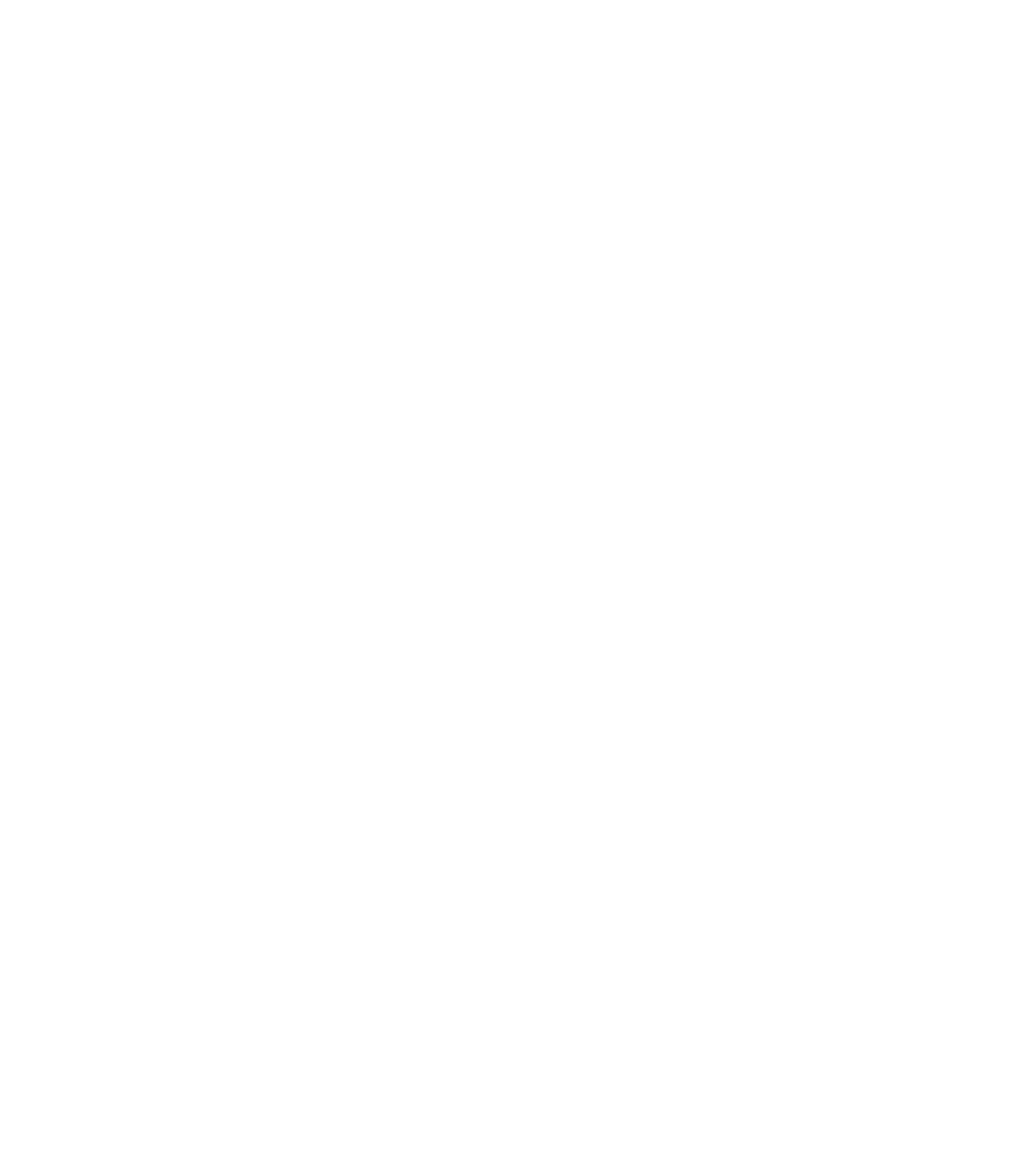
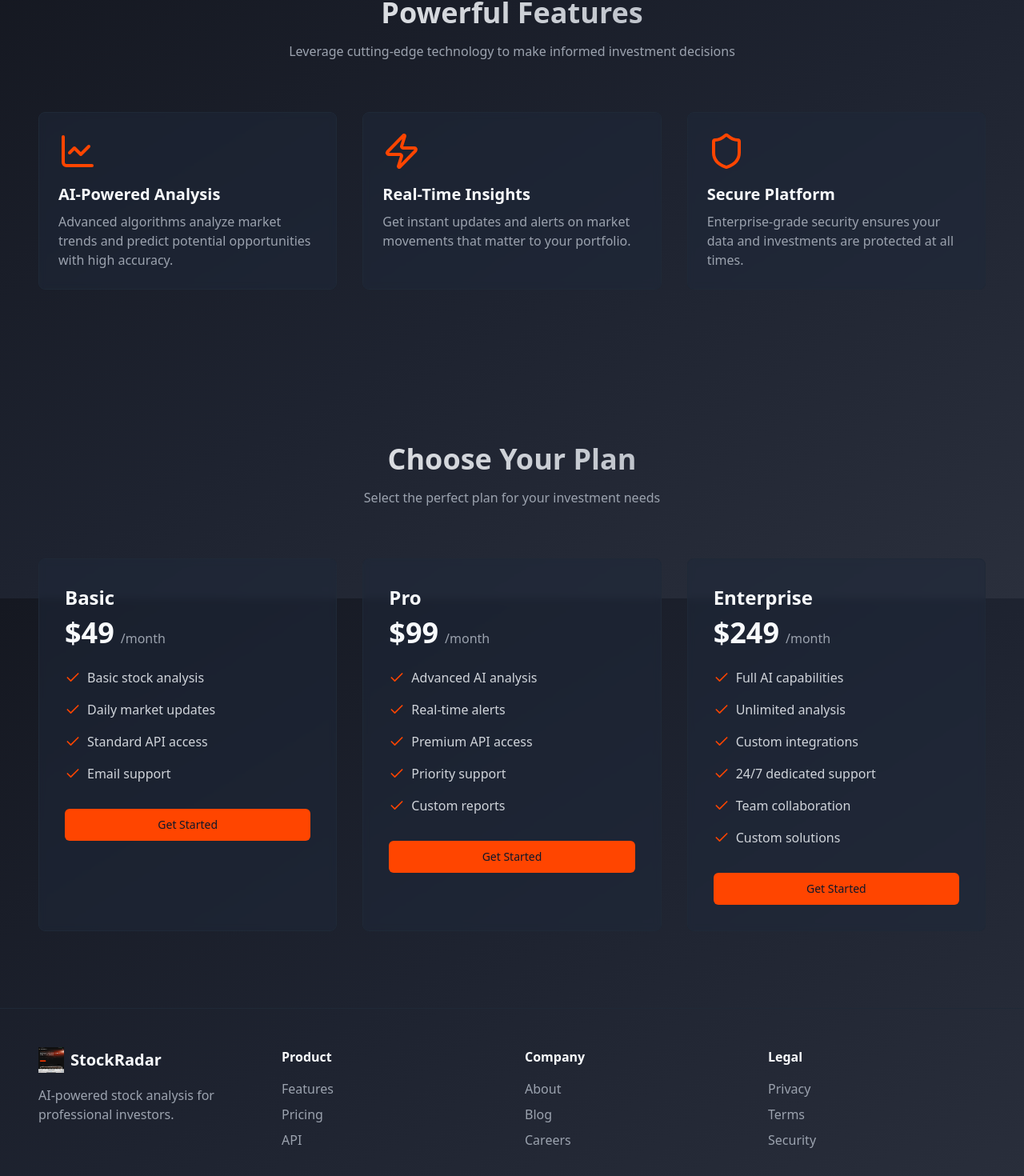
Before and after one commit to StockRadar-ai/stockradar.ai, a React (Vite) app: page / in a window 1280 px wide. Shown: the part 852-2322 px from the top of the page at 80% size. Before the commit the page ends 800 px from the top, so only its background shows below. Built offline with nearby package versions, Linux system fonts and the light colour scheme.

Commit message:
Fix visibility of new sections
Updated the layout or styles to ensure that the new sections are visible in the application.
[skip gpt_engineer]

```diff
--- /dev/null
+++ b/src/components/Features.tsx
@@ -0,0 +1,49 @@
+import { LineChart, Zap, Shield } from "lucide-react";
+
+const Features = () => {
+  const features = [
+    {
+      icon: <LineChart className="w-12 h-12 text-primary" />,
+      title: "AI-Powered Analysis",
+      description: "Advanced algorithms analyze market trends and predict potential opportunities with high accuracy."
+    },
+    {
+      icon: <Zap className="w-12 h-12 text-primary" />,
+      title: "Real-Time Insights",
+      description: "Get instant updates and alerts on market movements that matter to your portfolio."
+    },
+    {
+      icon: <Shield className="w-12 h-12 text-primary" />,
+      title: "Secure Platform",
+      description: "Enterprise-grade security ensures your data and investments are protected at all times."
+    }
+  ];
+
+  return (
+    <section className="py-24 px-4" id="features">
+      <div className="container mx-auto">
+        <h2 className="text-3xl md:text-4xl font-bold text-center mb-4 bg-gradient-to-r from-white to-gray-400 bg-clip-text text-transparent">
+          Powerful Features
+        </h2>
+        <p className="text-gray-400 text-center mb-16 max-w-2xl mx-auto">
+          Leverage cutting-edge technology to make informed investment decisions
+        </p>
+
+        <div className="grid md:grid-cols-3 gap-8">
+          {features.map((feature, index) => (
+            <div
+              key={index}
+              className="p-6 rounded-lg bg-secondary/50 backdrop-blur-sm border border-gray-800 hover:border-primary/50 transition-all duration-300"
+            >
+              <div className="mb-4">{feature.icon}</div>
+              <h3 className="text-xl font-semibold mb-2">{feature.title}</h3>
+              <p className="text-gray-400">{feature.description}</p>
+            </div>
+          ))}
+        </div>
+      </div>
+    </section>
+  );
+};
+
+export default Features;
--- /dev/null
+++ b/src/components/Footer.tsx
@@ -0,0 +1,52 @@
+const Footer = () => {
+  return (
+    <footer className="py-12 px-4 border-t border-gray-800">
+      <div className="container mx-auto">
+        <div className="grid md:grid-cols-4 gap-8">
+          <div>
+            <div className="flex items-center space-x-2 mb-4">
+              <img src="/lovable-uploads/89534923-4a0d-450e-8593-e1c8ce2568a3.png" alt="StockRadar Logo" className="h-8 w-8" />
+              <span className="text-xl font-semibold">StockRadar</span>
+            </div>
+            <p className="text-gray-400">
+              AI-powered stock analysis for professional investors.
+            </p>
+          </div>
+
+          <div>
+            <h4 className="font-semibold mb-4">Product</h4>
+            <ul className="space-y-2">
+              <li><a href="#features" className="text-gray-400 hover:text-primary">Features</a></li>
+              <li><a href="#pricing" className="text-gray-400 hover:text-primary">Pricing</a></li>
+              <li><a href="#" className="text-gray-400 hover:text-primary">API</a></li>
+            </ul>
+          </div>
+
+          <div>
+            <h4 className="font-semibold mb-4">Company</h4>
+            <ul className="space-y-2">
+              <li><a href="#" className="text-gray-400 hover:text-primary">About</a></li>
+              <li><a href="#" className="text-gray-400 hover:text-primary">Blog</a></li>
+              <li><a href="#" className="text-gray-400 hover:text-primary">Careers</a></li>
+            </ul>
+          </div>
+
+          <div>
+            <h4 className="font-semibold mb-4">Legal</h4>
+            <ul className="space-y-2">
+              <li><a href="#" className="text-gray-400 hover:text-primary">Privacy</a></li>
+              <li><a href="#" className="text-gray-400 hover:text-primary">Terms</a></li>
+              <li><a href="#" className="text-gray-400 hover:text-primary">Security</a></li>
+            </ul>
+          </div>
+        </div>
+
+        <div className="mt-12 pt-8 border-t border-gray-800 text-center text-gray-400">
+          <p>&copy; {new Date().getFullYear()} StockRadar. All rights reserved.</p>
+        </div>
+      </div>
+    </footer>
+  );
+};
+
+export default Footer;
--- /dev/null
+++ b/src/components/Pricing.tsx
@@ -0,0 +1,83 @@
+import { Check } from "lucide-react";
+import { Button } from "./ui/button";
+
+const Pricing = () => {
+  const plans = [
+    {
+      name: "Basic",
+      price: "49",
+      features: [
+        "Basic stock analysis",
+        "Daily market updates",
+        "Standard API access",
+        "Email support"
+      ]
+    },
+    {
+      name: "Pro",
+      price: "99",
+      features: [
+        "Advanced AI analysis",
+        "Real-time alerts",
+        "Premium API access",
+        "Priority support",
+        "Custom reports"
+      ]
+    },
+    {
+      name: "Enterprise",
+      price: "249",
+      features: [
+        "Full AI capabilities",
+        "Unlimited analysis",
+        "Custom integrations",
+        "24/7 dedicated support",
+        "Team collaboration",
+        "Custom solutions"
+      ]
+    }
+  ];
+
+  return (
+    <section className="py-24 px-4" id="pricing">
+      <div className="container mx-auto">
+        <h2 className="text-3xl md:text-4xl font-bold text-center mb-4 bg-gradient-to-r from-white to-gray-400 bg-clip-text text-transparent">
+          Choose Your Plan
+        </h2>
+        <p className="text-gray-400 text-center mb-16 max-w-2xl mx-auto">
+          Select the perfect plan for your investment needs
+        </p>
+
+        <div className="grid md:grid-cols-3 gap-8">
+          {plans.map((plan, index) => (
+            <div
+              key={index}
+              className="p-8 rounded-lg bg-secondary/50 backdrop-blur-sm border border-gray-800 hover:border-primary/50 transition-all duration-300"
+            >
+              <h3 className="text-2xl font-bold mb-2">{plan.name}</h3>
+              <div className="flex items-baseline mb-6">
+                <span className="text-4xl font-bold">${plan.price}</span>
+                <span className="text-gray-400 ml-2">/month</span>
+              </div>
+              <ul className="space-y-4 mb-8">
+                {plan.features.map((feature, featureIndex) => (
+                  <li key={featureIndex} className="flex items-center">
+                    <Check className="w-5 h-5 text-primary mr-2" />
+                    <span className="text-gray-300">{feature}</span>
+                  </li>
+                ))}
+              </ul>
+              <Button
+                className="w-full bg-primary hover:bg-primary-hover hover-glow transition-all duration-300"
+              >
+                Get Started
+              </Button>
+            </div>
+          ))}
+        </div>
+      </div>
+    </section>
+  );
+};
+
+export default Pricing;
--- a/src/pages/Index.tsx
+++ b/src/pages/Index.tsx
@@ -1,11 +1,17 @@
 import Navbar from "@/components/Navbar";
 import Hero from "@/components/Hero";
+import Features from "@/components/Features";
+import Pricing from "@/components/Pricing";
+import Footer from "@/components/Footer";
 
 const Index = () => {
   return (
     <main className="min-h-screen">
       <Navbar />
       <Hero />
+      <Features />
+      <Pricing />
+      <Footer />
     </main>
   );
 };
```
